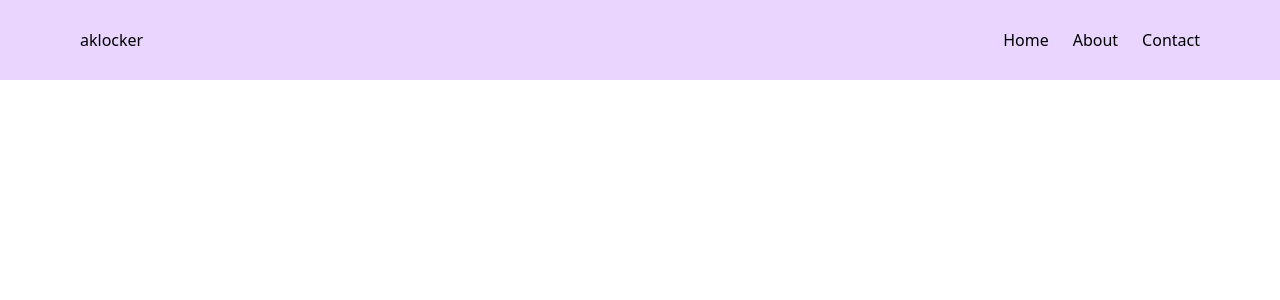
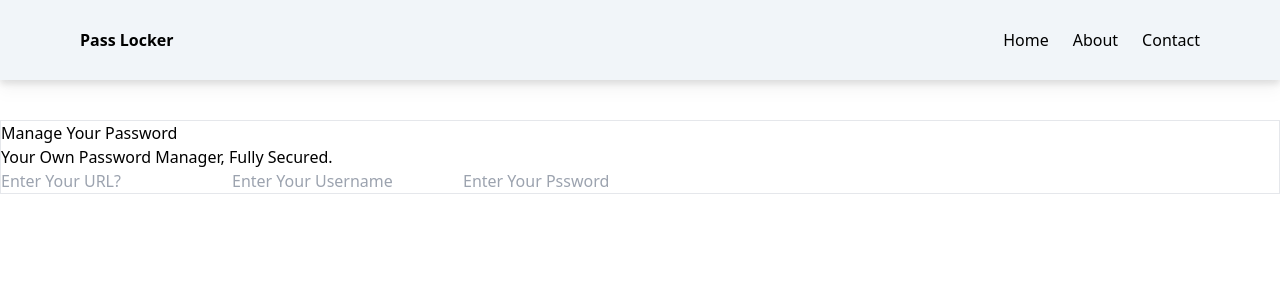
Before and after one commit to Itsarun01/Pass-locker, a React (Vite) app: page / in a window 1280 px wide. Shown: the top 300 px of the page. Built offline with nearby package versions, Linux system fonts and the light colour scheme.

Commit message:
add all code on remote repo..

```diff
--- a/src/components/Home.jsx
+++ b/src/components/Home.jsx
@@ -4,6 +4,19 @@ const Home = () => {
   return (
     <>
 
+    <div className="border mt-10">
+      <div >
+        <h1>Manage Your Password</h1>
+        <p>Your Own Password Manager, Fully Secured.</p>
+      </div>
+      <div>
+        <input type="text" id='' placeholder='Enter Your URL?'/>
+        <input type="text" id='' placeholder='Enter Your Username ' />
+        <input type="text" id='' placeholder='Enter Your Pssword' />
+
+      </div>
+    </div>
+
     </>
   )
 }
--- a/src/components/Navbar.jsx
+++ b/src/components/Navbar.jsx
@@ -2,13 +2,13 @@ import React from 'react'
 
 const Navbar = () => {
   return (
-    <nav className="bg-purple-200 flex justify-between items-center px-20 h-20 ">
-        <div className='logo'>aklocker</div>
+    <nav className="bg-slate-100 flex justify-between items-center px-20 h-20 drop-shadow-lg ">
+        <div className="logo font-bold">Pass Locker</div>
         <ul>
             <li className="flex gap-6">
-                <a className="hover:font-bold" href='#'>Home</a>
-                <a className="hover:font-bold" href='#'>About</a>
-                <a className="hover:font-bold" href='#'>Contact</a>
+                <a className="" href='#'>Home</a>
+                <a className="" href='#'>About</a>
+                <a className="" href='#'>Contact</a>
             </li>
         </ul>
     </nav>
```
